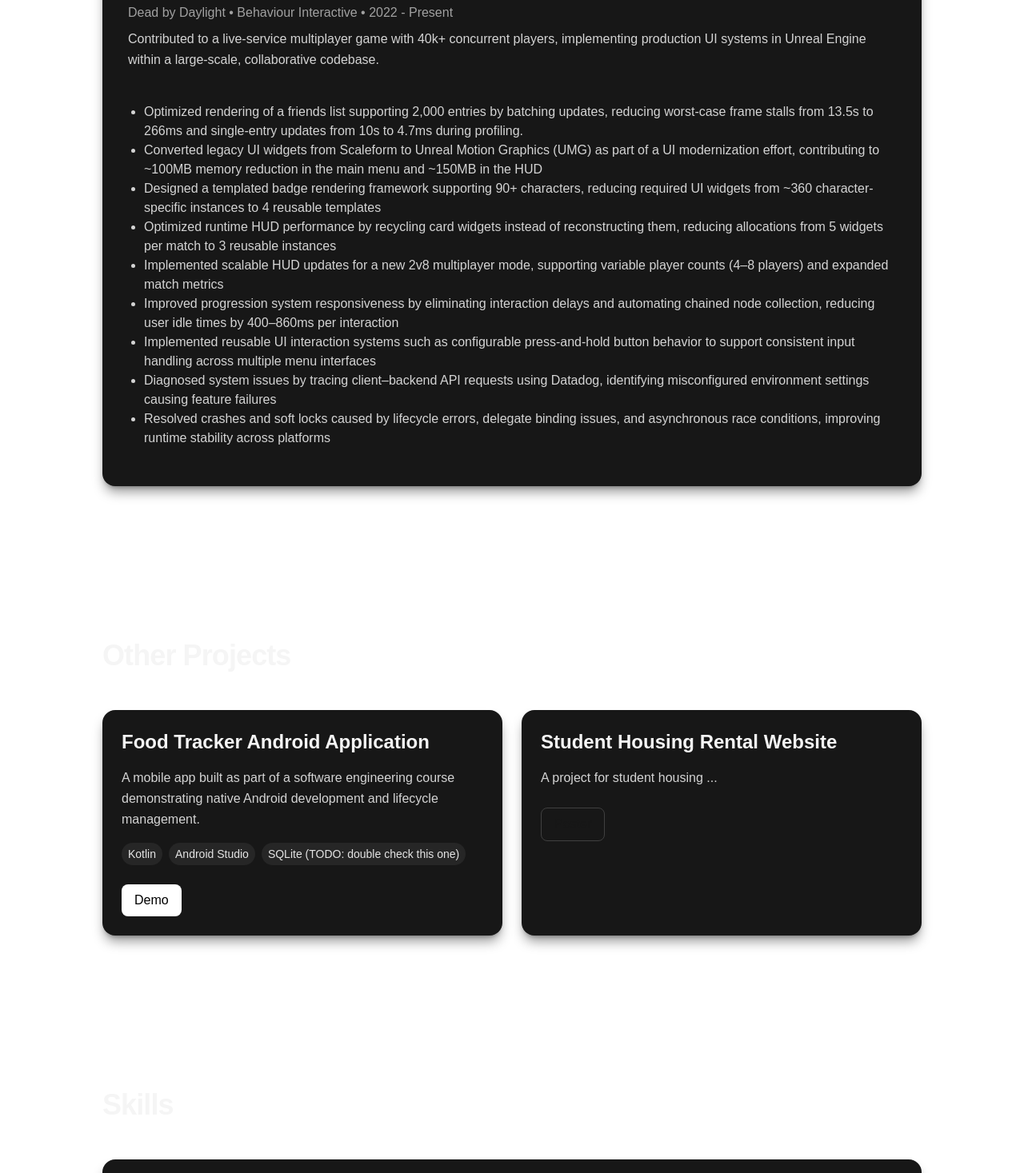
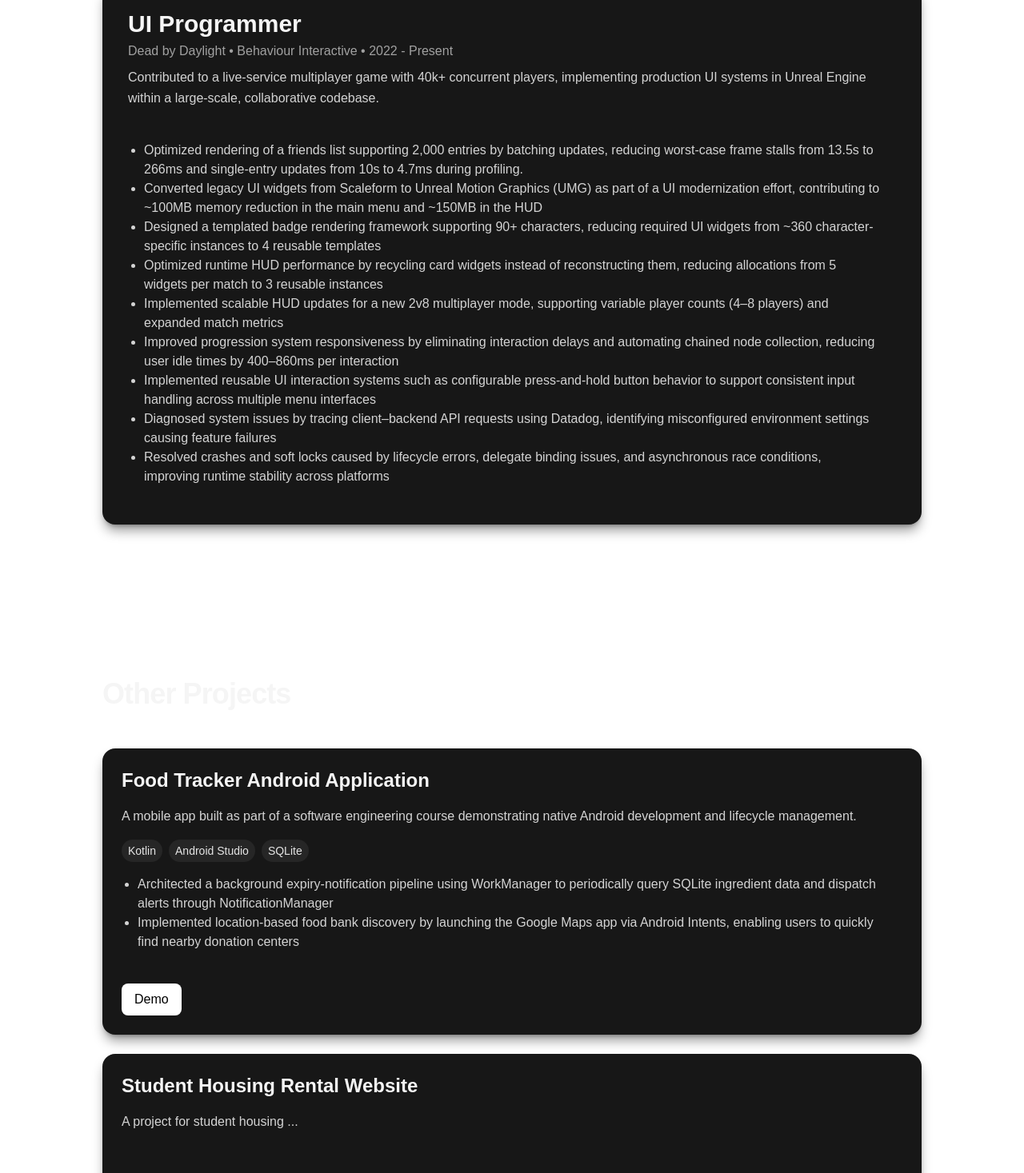
Before and after one commit to FaizaanRehman/Portfolio, a Next.js app: page / in a window 1280 px wide. Shown: the part 1508-2975 px from the top of the page at 80% size. Built offline with nearby package versions, Linux system fonts and the light colour scheme.

Commit message:
Update android app project section

```diff
--- a/app/page.tsx
+++ b/app/page.tsx
@@ -61,15 +61,15 @@
       </Section>
 
       <Section title="Other Projects">
-        <div className="grid grid-cols-1 md:grid-cols-2 gap-6">
+        <div className="grid grid-cols-1 md:grid-cols-1 gap-6">
           <OtherProjectCard
             title="Food Tracker Android Application"
             description="A mobile app built as part of a software engineering course demonstrating native Android development and lifecycle management."
-            techStack={[
-              "Kotlin",
-              "Android Studio",
-              "SQLite (TODO: double check this one)",
+            highlights={[
+              "Architected a background expiry-notification pipeline using WorkManager to periodically query SQLite ingredient data and dispatch alerts through NotificationManager",
+              "Implemented location-based food bank discovery by launching the Google Maps app via Android Intents, enabling users to quickly find nearby donation centers",
             ]}
+            techStack={["Kotlin", "Android Studio", "SQLite"]}
             demoLink="https://www.youtube.com/watch?v=Kc4xkIg4D3w"
           />
 
--- a/components/Experience.tsx
+++ b/components/Experience.tsx
@@ -27,7 +27,7 @@
         <p className="text-neutral-300 mb-4 leading-relaxed">{description}</p>
       </div>
 
-      <ul className="list-disc list-outside pl-5 text-neutral-300 mb-4">
+      <ul className="list-disc list-outside px-5 text-neutral-300 mb-4">
         {highlights.map((item, idx) => (
           <li key={idx}>{item}</li>
         ))}
--- a/components/OtherProjectCard.tsx
+++ b/components/OtherProjectCard.tsx
@@ -2,6 +2,7 @@
   title: string;
   description: string;
   techStack?: string[];
+  highlights?: string[];
   demoLink?: string;
   posterLink?: string;
 };
@@ -10,6 +11,7 @@
   title,
   description,
   techStack,
+  highlights,
   demoLink,
   posterLink,
 }: OtherProjectCardProps) {
@@ -32,6 +34,12 @@
           ))}
         </div>
       )}
+
+      <ul className="list-disc list-outside px-5 text-neutral-300 mb-4">
+        {highlights?.map((item, idx) => (
+          <li key={idx}>{item}</li>
+        ))}
+      </ul>
 
       <div className="flex gap-4 flex-wrap mt-2">
         {demoLink && (
--- a/components/ProjectCard.tsx
+++ b/components/ProjectCard.tsx
@@ -34,7 +34,7 @@
           ))}
         </div>
 
-        <ul className="list-disc list-outside pl-5 text-neutral-300 mb-4">
+        <ul className="list-disc list-outside px-5 text-neutral-300 mb-4">
           {highlights.map((item, idx) => (
             <li key={idx}>{item}</li>
           ))}
```
